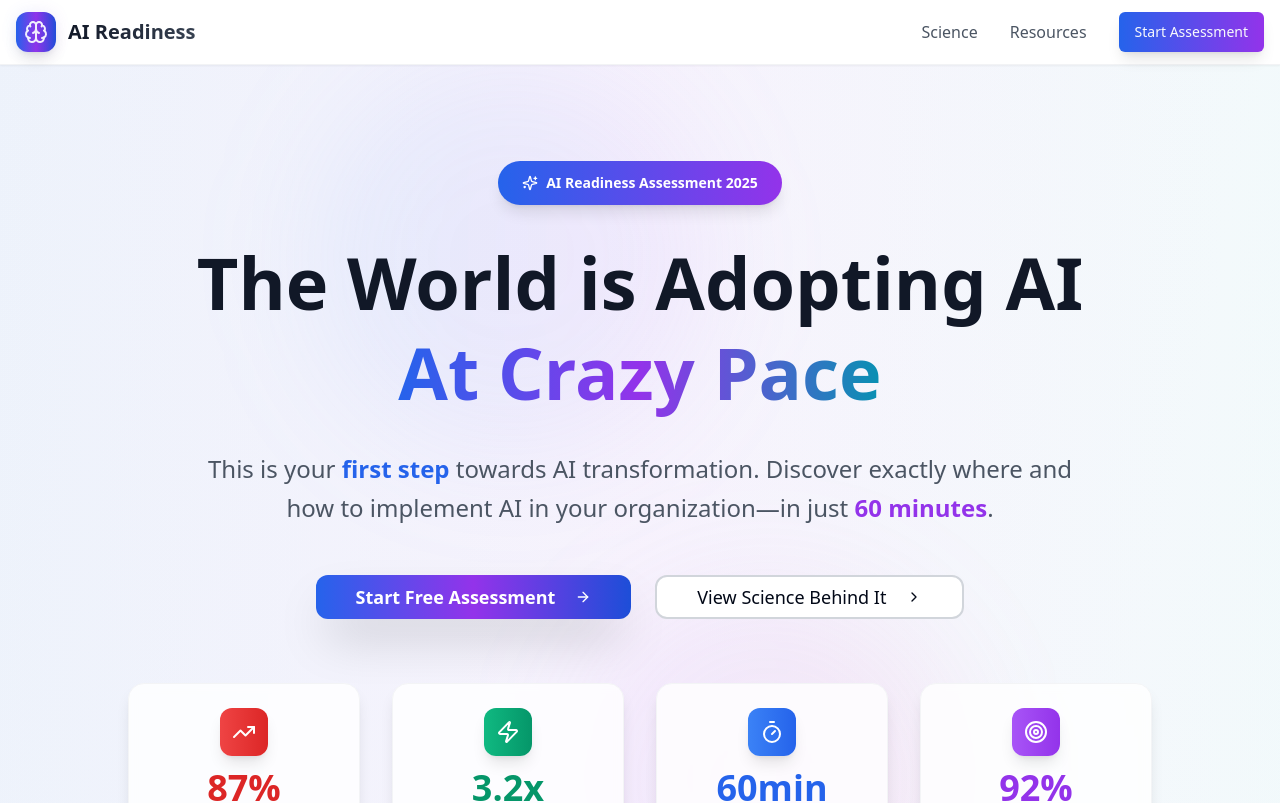
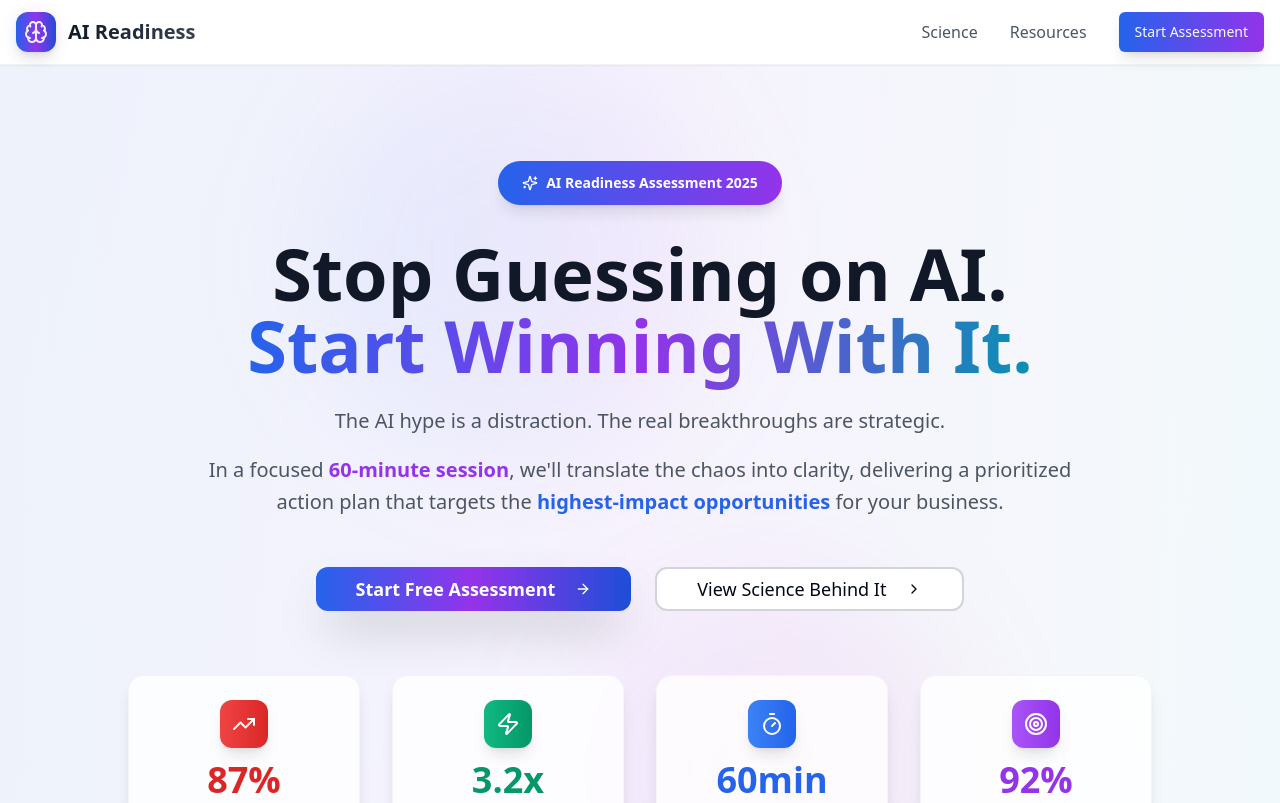
Before and after one commit to mocktagon/future-of-work-flows, a React (Vite) app: page / in a window 1280 px wide. Shown: the top 803 px of the page. Built offline with nearby package versions, Linux system fonts and the light colour scheme.

Commit message:
Refactor: Update hero section copy
Updated the hero section copy in the landing page to reflect the new messaging and adjusted the font and layout for better readability.

```diff
--- a/src/components/landing/HeroSection.tsx
+++ b/src/components/landing/HeroSection.tsx
@@ -30,16 +30,20 @@ export const HeroSection = () => {
             </Badge>
           </div>
 
-          <h1 className="text-7xl font-bold mb-8 leading-tight">
-            <span className="text-gray-900">The World is Adopting AI</span>
+          <h1 className="text-6xl md:text-7xl font-bold mb-6 leading-tight">
+            <span className="text-gray-900">Stop Guessing on AI.</span>
             <br />
-            <span className="bg-gradient-to-r from-blue-600 via-purple-600 to-cyan-600 bg-clip-text text-transparent">At Crazy Pace</span>
+            <span className="bg-gradient-to-r from-blue-600 via-purple-600 to-cyan-600 bg-clip-text text-transparent">Start Winning With It.</span>
           </h1>
 
-          <p className="text-2xl text-gray-600 mb-12 leading-relaxed max-w-4xl mx-auto font-light">
-            This is your <span className="font-semibold text-blue-600">first step</span> towards AI transformation.
-            Discover exactly where and how to implement AI in your organization—in just <span className="font-semibold text-purple-600">60 minutes</span>.
-          </p>
+          <div className="max-w-4xl mx-auto mb-12">
+            <p className="text-xl text-gray-600 mb-4 leading-relaxed font-light">
+              The AI hype is a distraction. The real breakthroughs are strategic.
+            </p>
+            <p className="text-xl text-gray-600 leading-relaxed font-light">
+              In a focused <span className="font-semibold text-purple-600">60-minute session</span>, we'll translate the chaos into clarity, delivering a prioritized action plan that targets the <span className="font-semibold text-blue-600">highest-impact opportunities</span> for your business.
+            </p>
+          </div>
 
           <div className="flex flex-col sm:flex-row gap-6 justify-center items-center mb-16">
             <Button
```
